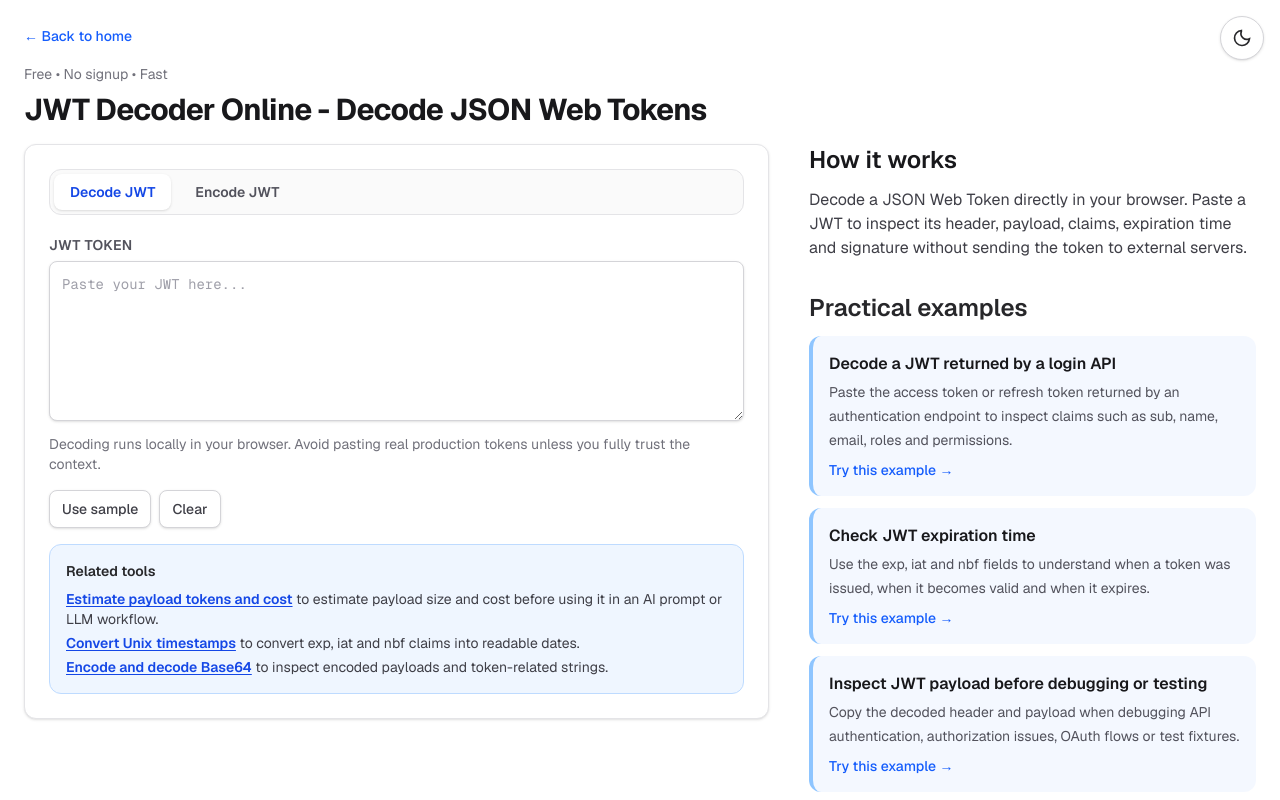
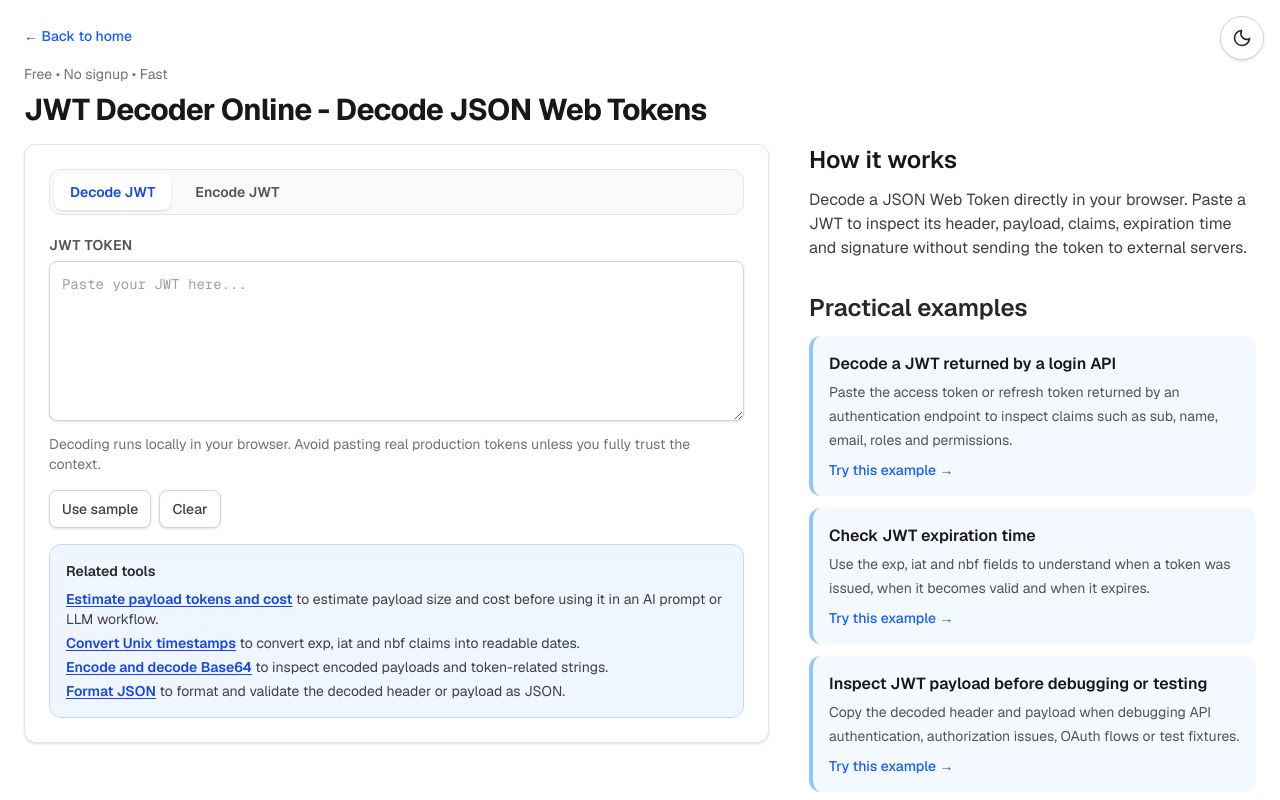
Before and after one commit to elpablo/calcolafacile, a Next.js app: page /en/jwt-decoder in a window 1280 px wide. Shown: the top 800 px of the page. Built offline with nearby package versions, Linux system fonts and the light colour scheme.

Commit message:
seo(jwt): add JSON Formatter contextual link

```diff
--- a/src/components/tools/jwt/locales/jwtDecoder.en.js
+++ b/src/components/tools/jwt/locales/jwtDecoder.en.js
@@ -23,6 +23,11 @@ const jwtDecoderEn = {
             href: "/en/base64-tool",
             title: "Encode and decode Base64",
             description: "to inspect encoded payloads and token-related strings.",
+        },
+        {
+            href: "/en/json-formatter",
+            title: "Format JSON",
+            description: "to format and validate the decoded header or payload as JSON.",
         },
     ],
     examples: [
--- a/src/components/tools/jwt/locales/jwtDecoder.it.js
+++ b/src/components/tools/jwt/locales/jwtDecoder.it.js
@@ -21,6 +21,11 @@ const jwtDecoderIt = {
             href: "/it/base64-tool",
             title: "Codifica e decodifica Base64",
             description: "per ispezionare payload codificati e stringhe collegate ai token.",
+        },
+        {
+            href: "/it/json-formatter",
+            title: "Formatta JSON",
+            description: "per formattare e validare l'header o il payload decodificato come JSON.",
         },
     ],
     examples: [
```
